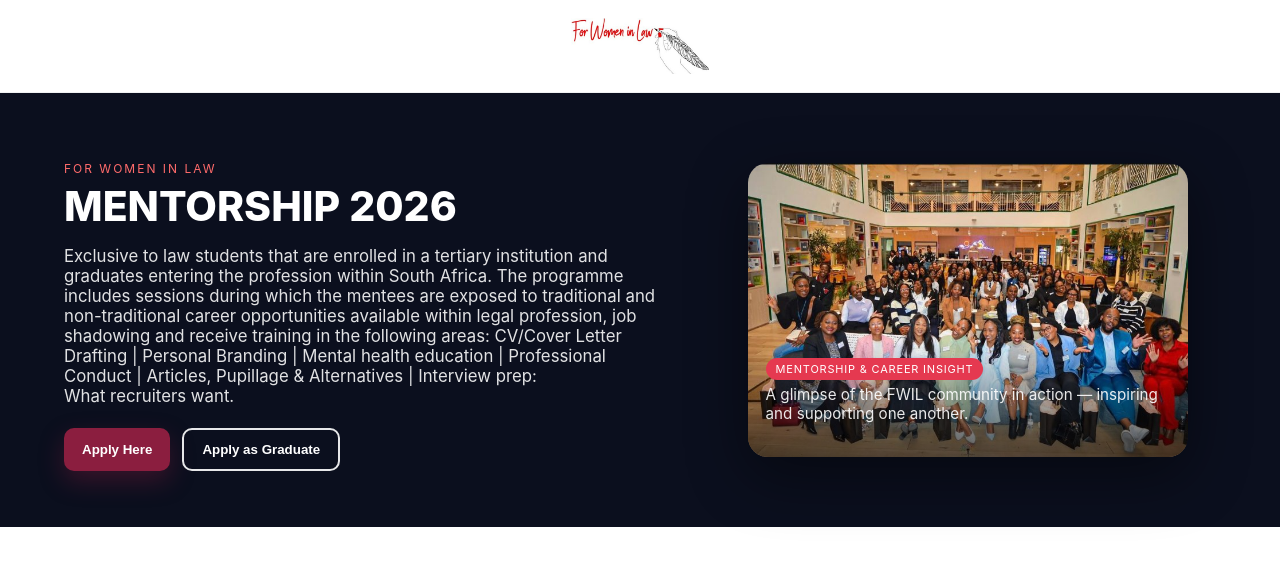
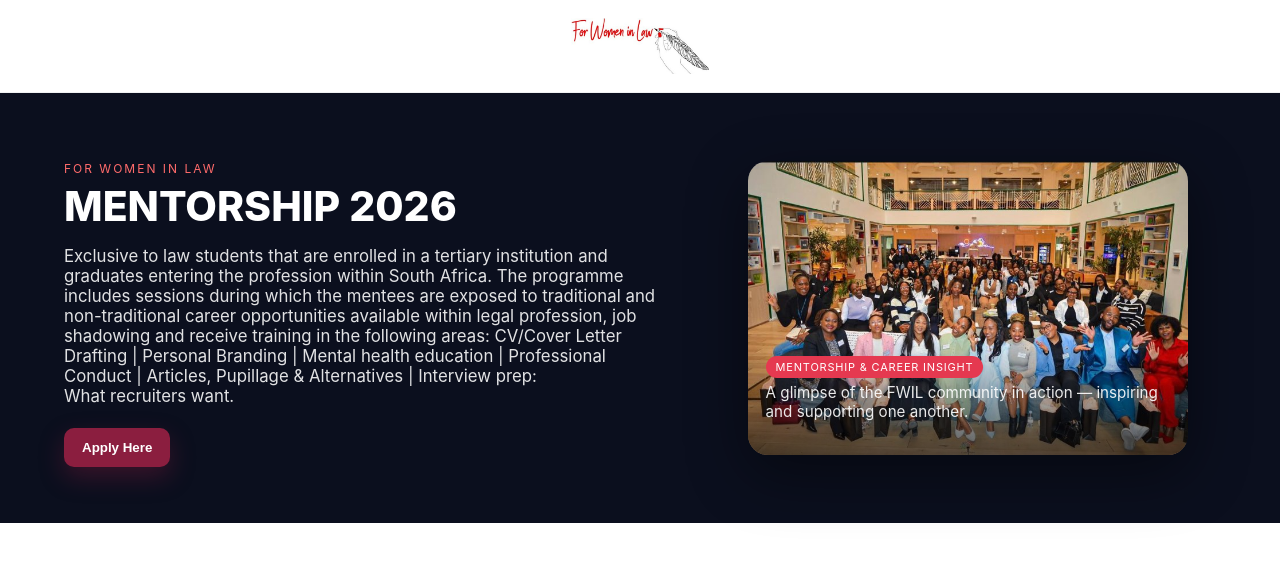
Before and after one commit to SiDMofokeng/fwil-mentorship, a React (Create React App) app: page / in a window 1280 px wide. Shown: the top 566 px of the page. Built offline with nearby package versions, Linux system fonts and the light colour scheme.

Commit message:
Added student/graduate + location fields and DB updates

```diff
--- a/src/components/MentorshipForm.jsx
+++ b/src/components/MentorshipForm.jsx
@@ -182,7 +182,6 @@
 
             <div className="cta-row">
               <button className="btn primary" onClick={() => openFormFor('Student')}>Apply Here</button>
-              <button className="btn ghost" onClick={() => openFormFor('Graduate')}>Apply as Graduate</button>
             </div>
           </div>
 
```
